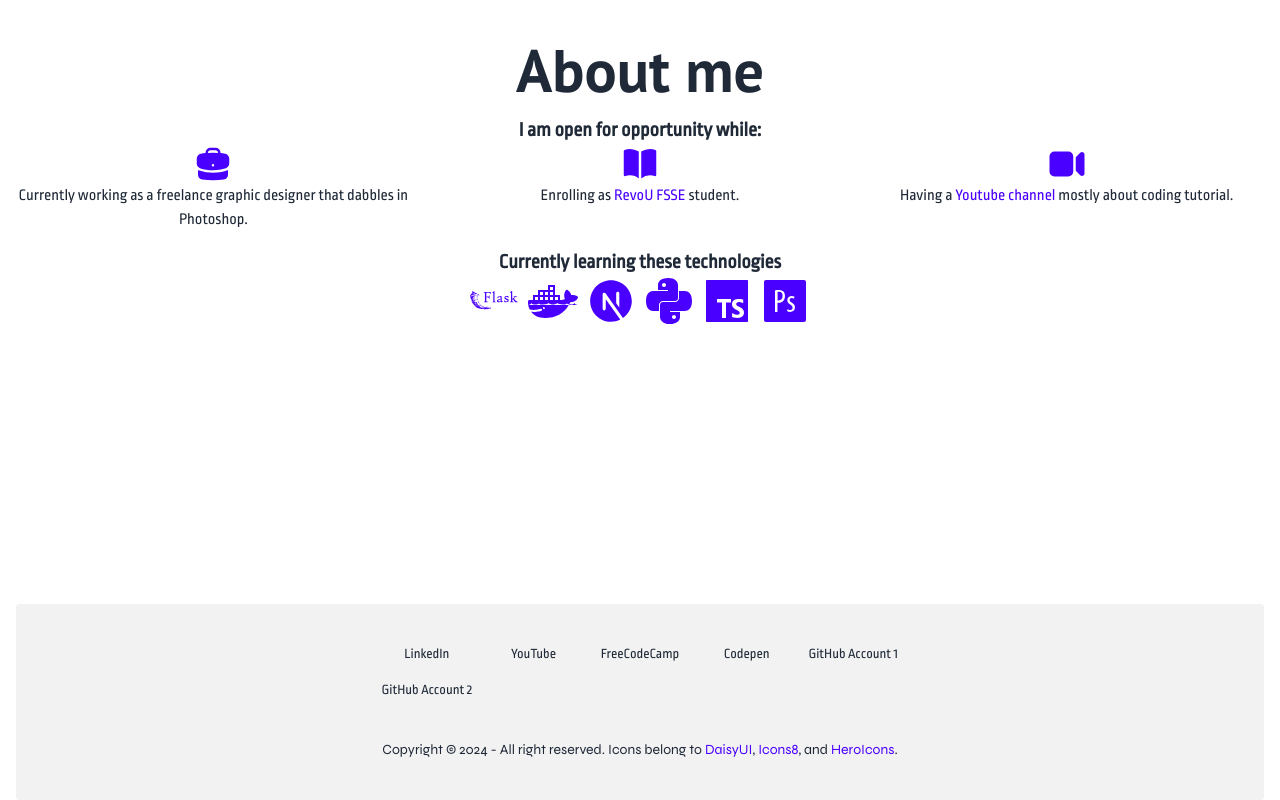
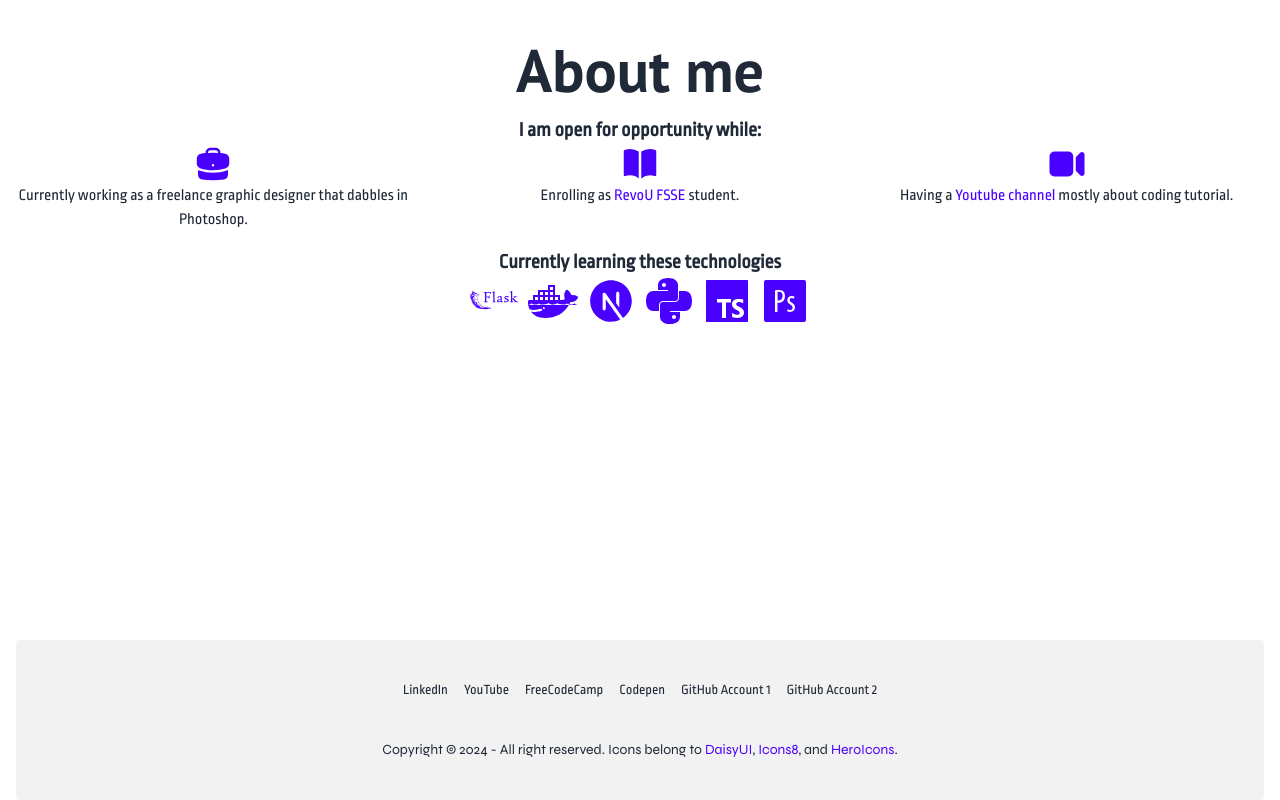
Before and after one commit to istamosh/istamosh.github.io, a Next.js app: page / in a window 1280 px wide. Shown: the part 1592-2392 px from the top of the page. Built offline with nearby package versions, Linux system fonts and the light colour scheme.

Commit message:
fix: footer to flex

```diff
--- a/src/components/Footer.tsx
+++ b/src/components/Footer.tsx
@@ -5,7 +5,7 @@ const Footer: FC = () => {
   return (
     <>
       <footer className="footer footer-horizontal footer-center bg-base-200 text-base-content rounded p-10">
-        <nav className="grid grid-cols-2 sm:grid-cols-5 gap-4">
+        <nav className="flex flex-wrap justify-center gap-4">
           {externalLinks.map((link, i) => (
             <a
               key={i}
```
